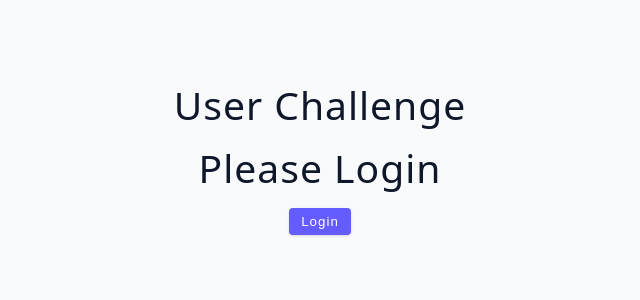
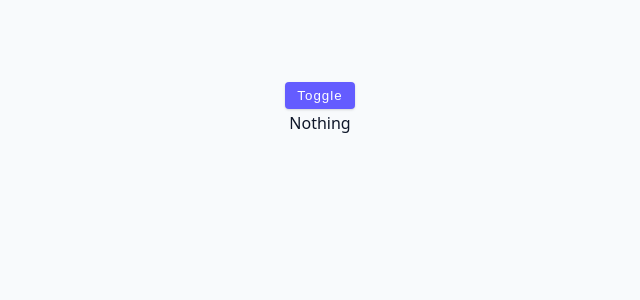
Before and after one commit to AhmedGsa/React-Apps, a React (Vite) app in the folder react-hooks/: page / in a window 1280 px wide. Shown: the top 300 px of the page, without its empty margins (320-960 px from the left). Built offline with nearby package versions, Linux system fonts and the light colour scheme.

Commit message:
completed useEffect tutorial

```diff
--- a/react-hooks/src/App.jsx
+++ b/react-hooks/src/App.jsx
@@ -1,4 +1,4 @@
-import Starter from './tutorial/03-conditional-rendering/starter/07-user-challenge'
+import Starter from './tutorial/02-useEffect/starter/05-cleanup-function'
 
 function App() {
   return (
--- a/react-hooks/src/tutorial/02-useEffect/starter/05-cleanup-function.jsx
+++ b/react-hooks/src/tutorial/02-useEffect/starter/05-cleanup-function.jsx
@@ -1,5 +1,18 @@
+import { useState, useEffect } from "react";
+
 const CleanupFunction = () => {
-  return <h2>cleanup function</h2>;
+  const [toggle, setToggle] = useState(false)
+  return <div>
+    <button className="btn" onClick={() => {setToggle(!toggle)}}>Toggle</button>
+    {toggle ? <ToggleComponent/> : (<div>Nothing</div>)}
+  </div>;
 };
 
+const ToggleComponent = () => {
+  useEffect(() => {
+    console.log("inside use effect");
+  },[])
+  return <div>Some Component</div>
+}
+
 export default CleanupFunction;
```
